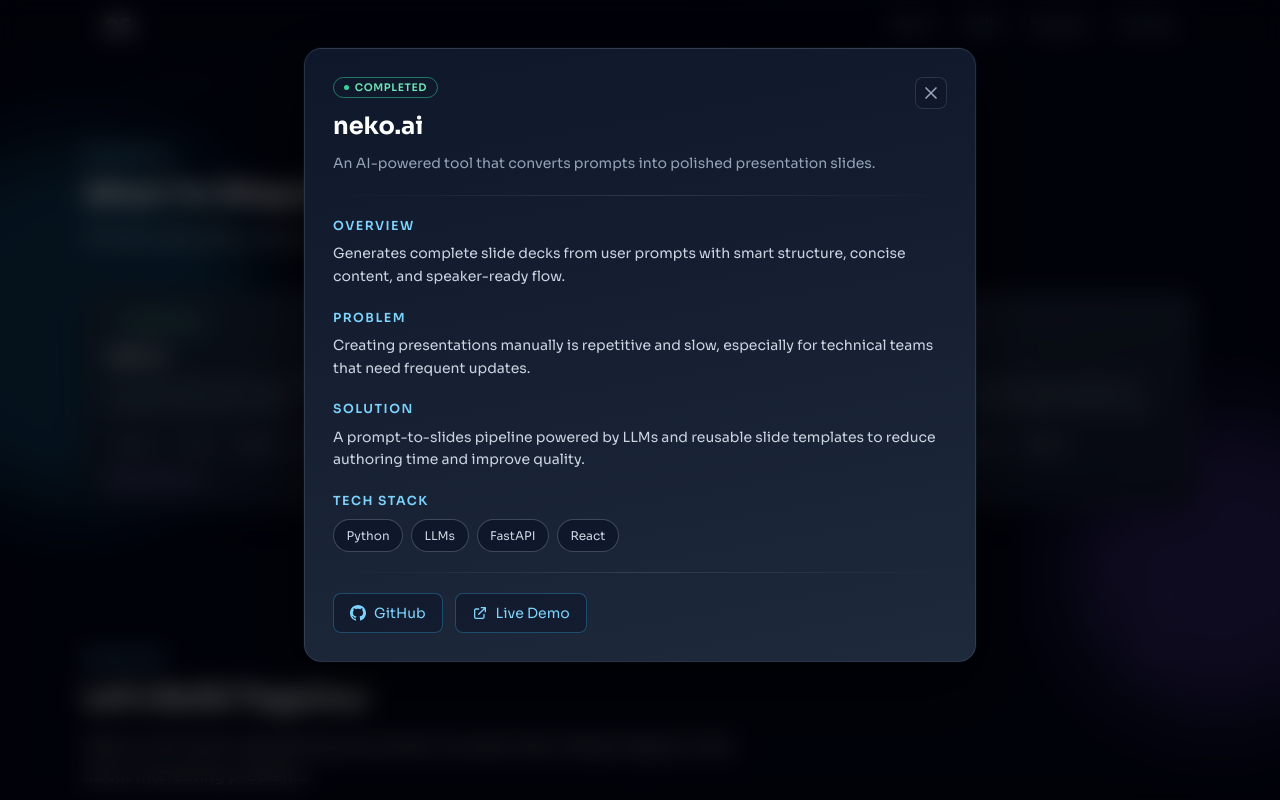
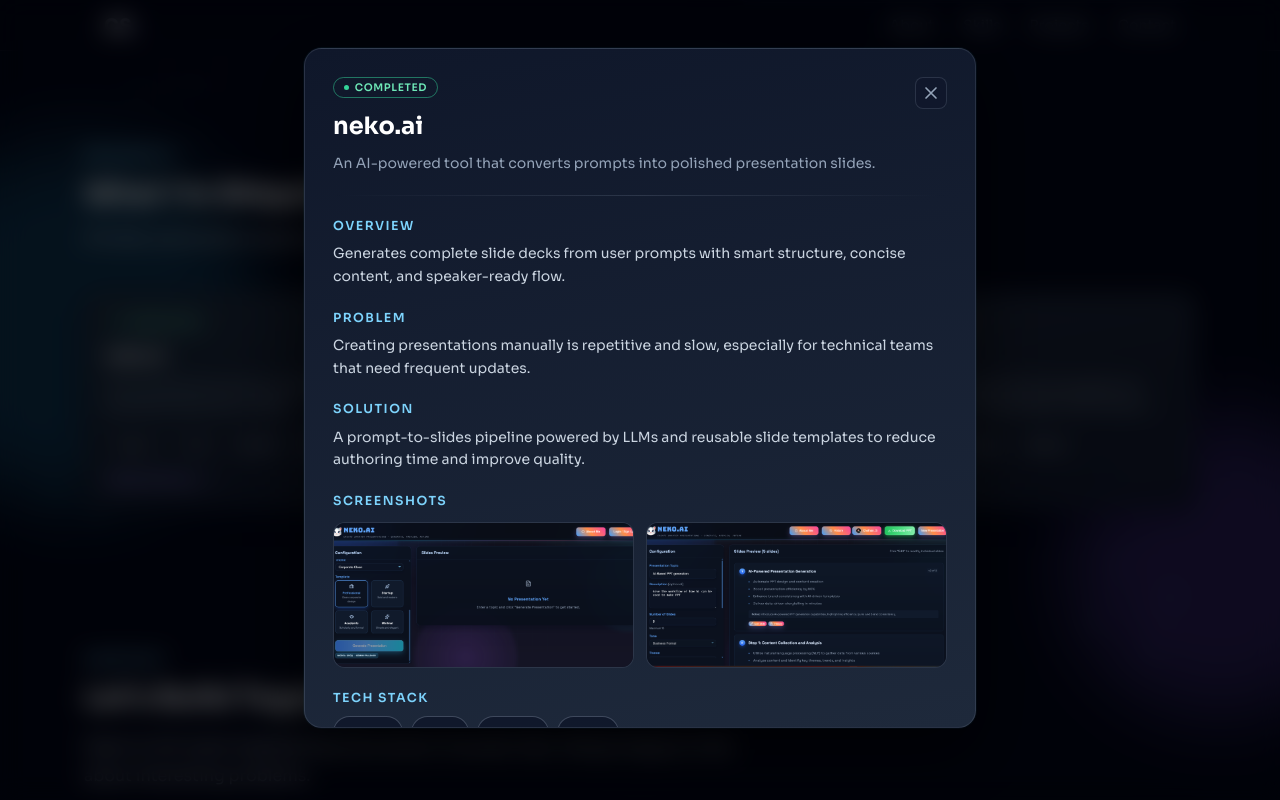
Before and after one commit to chethans2005/my-portfolio-official, a React (Vite) app: page / in a window 1280 px wide. Both pictures are taken after a click on the element 262 px from the left and 2661 px from the top of the page. Shown: the part 2261-3061 px from the top of the page. Built offline with nearby package versions, Linux system fonts and the light colour scheme.

Commit message:
Project Details update

```diff
--- a/index.html
+++ b/index.html
@@ -2,7 +2,7 @@
 <html lang="en">
   <head>
     <meta charset="UTF-8" />
-    <link rel="icon" type="image/png" href="./public/logo.png" />
+    <link rel="icon" type="image/png" href="./logo.png" />
     <meta name="viewport" content="width=device-width, initial-scale=1.0" />
     <title>Chethan's Intro</title>
   </head>
--- a/src/data/projects.js
+++ b/src/data/projects.js
@@ -1,3 +1,17 @@
+import nekoAiScreenshotOne from '../assets/neko-ai-1.png'
+import nekoAiScreenshotTwo from '../assets/neko-ai-2.png'
+
+const defaultScreenshots = [
+  {
+    src: nekoAiScreenshotOne,
+    label: 'Product workspace view',
+  },
+  {
+    src: nekoAiScreenshotTwo,
+    label: 'Generated output preview',
+  },
+]
+
 const projects = [
   {
     id: 'ai-ppt-generator',
@@ -10,6 +24,7 @@ const projects = [
     overview: 'Generates complete slide decks from user prompts with smart structure, concise content, and speaker-ready flow.',
     problem: 'Creating presentations manually is repetitive and slow, especially for technical teams that need frequent updates.',
     solution: 'A prompt-to-slides pipeline powered by LLMs and reusable slide templates to reduce authoring time and improve quality.',
+    screenshots: defaultScreenshots,
   },
   {
     id: 'ai-mesh-generator',
@@ -22,6 +37,7 @@ const projects = [
     overview: 'Transforms text guidance into 3D mesh candidates optimized for practical rendering workflows.',
     problem: 'Traditional 3D asset creation requires expert workflows and extensive manual effort.',
     solution: 'An AI generation engine with mesh cleanup and export utilities to accelerate asset creation.',
+    screenshots: null,
   },
   {
     id: 'automl-system',
@@ -34,6 +50,7 @@ const projects = [
     overview: 'A configurable AutoML stack that benchmarks multiple algorithms and tuning strategies in one run.',
     problem: 'Manual model selection and hyperparameter tuning can delay experimentation and deployment.',
     solution: 'An orchestration workflow that automates preprocessing, model search, experiment tracking, and reporting.',
+    screenshots: null,
   },
 ]
 
--- a/src/index.css
+++ b/src/index.css
@@ -1177,6 +1177,38 @@ section + .section-enter {
   gap: 0.5rem;
 }
 
+.modal-screenshots {
+  margin-top: 0.65rem;
+  display: grid;
+  grid-template-columns: repeat(2, minmax(0, 1fr));
+  gap: 0.75rem;
+}
+
+.modal-screenshot-card {
+  margin: 0;
+  border-radius: 0.75rem;
+  overflow: hidden;
+  border: 1px solid rgba(148, 163, 184, 0.2);
+  background: rgba(15, 23, 42, 0.75);
+}
+
+.modal-screenshot-image {
+  width: 100%;
+  height: 9rem;
+  object-fit: cover;
+  display: block;
+}
+
+@media (max-width: 520px) {
+  .modal-screenshots {
+    grid-template-columns: 1fr;
+  }
+
+  .modal-screenshot-image {
+    height: 10rem;
+  }
+}
+
 .modal-links {
   display: flex;
   flex-wrap: wrap;
--- a/src/pages/ProjectModal.jsx
+++ b/src/pages/ProjectModal.jsx
@@ -6,6 +6,10 @@ const STATUS = {
 }
 
 function ProjectModal({ project, onClose }) {
+  const screenshots = Array.isArray(project?.screenshots)
+    ? project.screenshots.filter((screenshot) => Boolean(screenshot?.src)).slice(0, 2)
+    : []
+
   return (
     <AnimatePresence>
       {project ? (
@@ -63,6 +67,23 @@ function ProjectModal({ project, onClose }) {
                 <h4 className="modal-title">Solution</h4>
                 <p className="modal-body-text">{project.solution}</p>
               </div>
+              {screenshots.length > 0 && (
+                <div>
+                  <h4 className="modal-title">Screenshots</h4>
+                  <div className="modal-screenshots">
+                    {screenshots.map((screenshot, index) => (
+                      <figure key={`${project.id}-screenshot-${index}`} className="modal-screenshot-card">
+                        <img
+                          className="modal-screenshot-image"
+                          src={screenshot.src}
+                          alt={`${project.title} screenshot ${index + 1}: ${screenshot.label || 'Preview'}`}
+                          loading="lazy"
+                        />
+                      </figure>
+                    ))}
+                  </div>
+                </div>
+              )}
               <div>
                 <h4 className="modal-title">Tech Stack</h4>
                 <div className="modal-chips">
```
Also changed, not shown: src/assets/neko-ai-1.png (added), src/assets/neko-ai-2.png (added).
